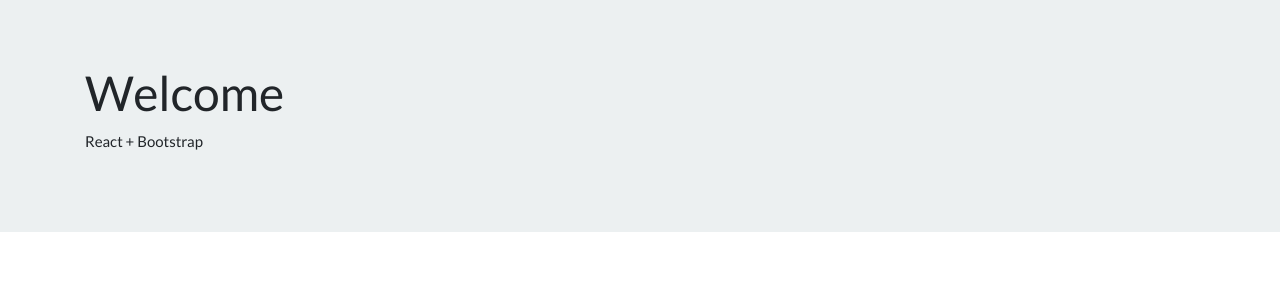
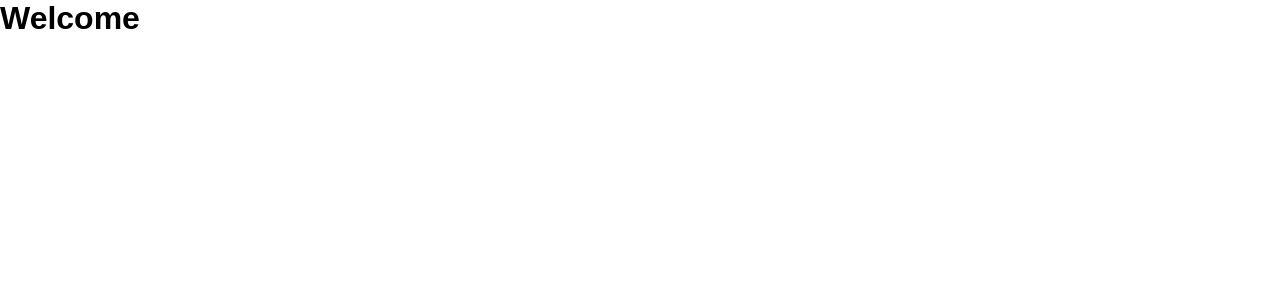
Before and after one commit to destinio/create-boot-app, a React app: page / in a window 1280 px wide. Shown: the top 300 px of the page. Built offline with nearby package versions, Linux system fonts and the light colour scheme.

Commit message:
styled-components

```diff
--- a/src/components/App.js
+++ b/src/components/App.js
@@ -1,15 +1,15 @@
 import React from 'react'
-import { Container, Jumbotron } from 'react-bootstrap'
 
-import '../styles/bootstrap.min.css'
+import { GlobalStyle } from '../styles/styles'
+
+// If you would like to use bootstrap uncomment below
+// import '../styles/bootstrap.min.css'
 
 export default function App() {
   return (
-    <Jumbotron fluid>
-      <Container>
-        <h1>Welcome</h1>
-        <p>React + Bootstrap</p>
-      </Container>
-    </Jumbotron>
+    <React.Fragment>
+      <GlobalStyle />
+      <h1>Welcome</h1>
+    </React.Fragment>
   )
 }
--- a/src/index.js
+++ b/src/index.js
@@ -1,7 +1,5 @@
 import React from 'react'
 import ReactDOM from 'react-dom'
-
-import './styles/index.scss'
 
 import App from './components/App'
 import AppContextProvider from './contexts/AppContext'
--- a/src/styles/index.scss
+++ /dev/null
@@ -1,9 +0,0 @@
-* {
-  box-sizing: border-box;
-  margin: 0;
-  padding: 0;
-}
-
-body {
-  font-family: sans-serif;
-}
--- /dev/null
+++ b/src/styles/styles.js
@@ -0,0 +1,13 @@
+import { createGlobalStyle } from 'styled-components'
+
+export const GlobalStyle = createGlobalStyle`
+  * {
+    box-sizing: border-box;
+    margin: 0;
+    padding: 0;
+  }
+
+  body {
+    font-family: sans-serif;
+  }
+`
```
